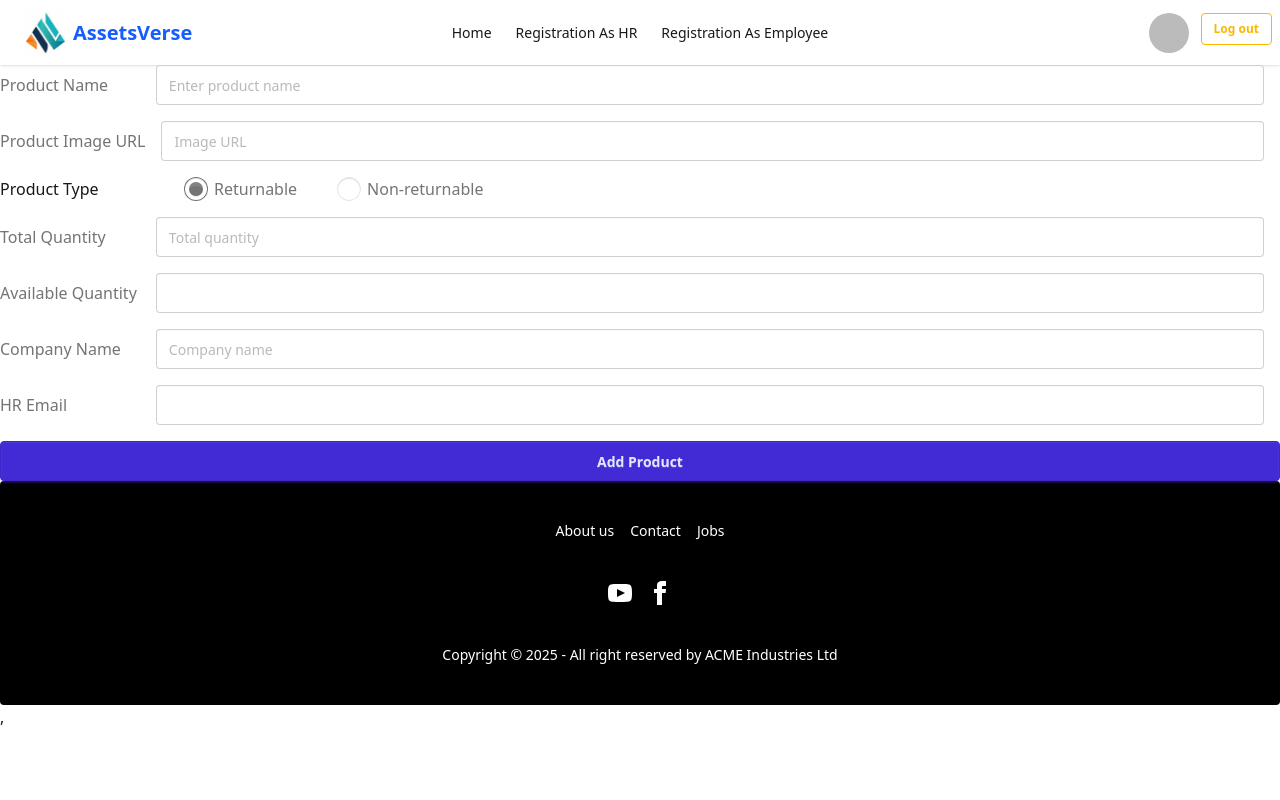
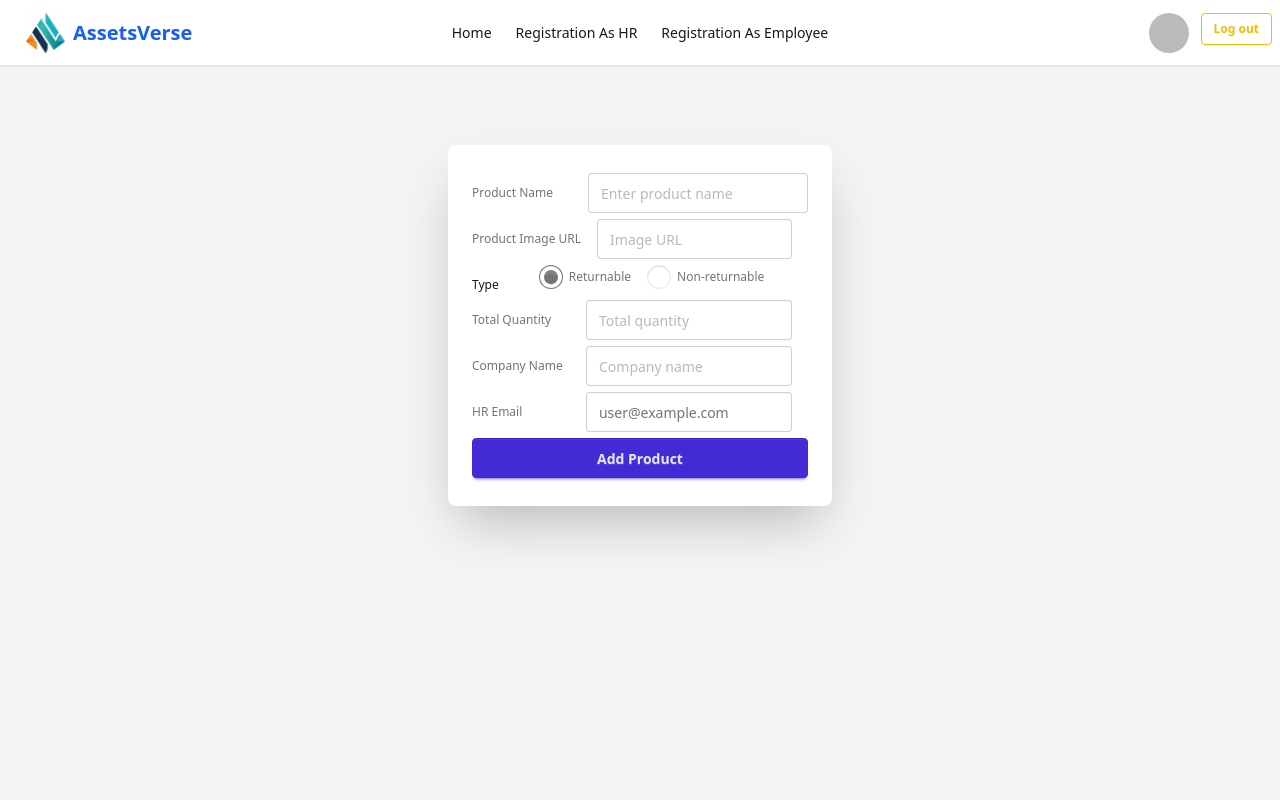
Before and after one commit to Sadeed978/AssetVerse-cleint, a React (Vite) app: page /AddAssert in a window 1280 px wide. Shown: the top 800 px of the page. Built offline with nearby package versions, Linux system fonts and the light colour scheme; no server answers; sample sign-in values are in the browser's storage.

Commit message:
the assert part

```diff
--- a/src/Pages/AddAssert.jsx
+++ b/src/Pages/AddAssert.jsx
@@ -1,11 +1,24 @@
-import React from 'react';
+import React,{use, useState}from 'react';
 import { useForm } from 'react-hook-form';
 import { toast } from 'react-toastify';
+import AuthContext from '../contexts/AuthContexts';
+import { useEffect } from 'react';
 const AddAssert = () => {
     const { register, handleSubmit } = useForm();
+    const {user}=use(AuthContext)
+    const [companyName,SetCompanyName]=useState(null);
+    useEffect(() => {
+        if (user){
+         fetch(`http://localhost:3000/users/${user?.email}`)
+         .then(res => res.json())
+         .then(data => {
+             SetCompanyName(data.companyName)
+         })
+         .catch(error => console.error('Error fetching user data:', error));
+        }
+     },[user] );
+    const onSubmit = data => {
 
-    const onSubmit = data => {
-        console.log(data);
         fetch('http://localhost:3000/assets', {
             method: 'POST',
             headers: {
@@ -15,7 +28,6 @@ const AddAssert = () => {
         })
             .then(res => res.json())
             .then(result => {
-                console.log(result);
                 toast.success('Product added successfully!');
             })
             .catch(error => {
@@ -23,12 +35,17 @@ const AddAssert = () => {
 
             });
     };
+
     return (
-        <div>
+        <div className="items-center  justify-center min-h-screen bg-gray-100 p-20">
+            <div className="card bg-base-100  max-w-sm shrink-0 shadow-2xl mx-auto ">
+                <div className="card-body">
                 <form onSubmit={handleSubmit(onSubmit)} className="space-y-4">
+                      <fieldset className="fieldset">
+
 
                             {/* Product Name */}
-                <label className="label mr-4 flex items-center gap-4">
+                            <label className="label  items-center gap-4">
                                 <span className="label-text w-40">Product Name</span>
                                 <input
                                     type="text"
@@ -39,7 +56,7 @@ const AddAssert = () => {
                             </label>
 
                             {/* Product Image */}
-                <label className="label mr-4 flex items-center gap-4">
+                            <label className="label mr-4 items-center gap-4">
                                 <span className="label-text w-40">Product Image URL</span>
                                 <input
                                     type="text"
@@ -50,8 +67,8 @@ const AddAssert = () => {
                             </label>
 
                             {/* Product Type (Radio - SAME STYLE) */}
-                <div className="flex items-center gap-6">
-                    <span className="label-text w-40">Product Type</span>
+                            <div className="items-center ">
+                                <span className="label-text w-40 mr-10">Type</span>
 
                                 <label className="label mr-4">
                                     <input
@@ -76,7 +93,7 @@ const AddAssert = () => {
                             </div>
 
                             {/* Product Quantity */}
-                <label className="label mr-4 flex items-center gap-4">
+                            <label className="label mr-4 items-center gap-4">
                                 <span className="label-text w-40">Total Quantity</span>
                                 <input
                                     type="number"
@@ -86,34 +103,23 @@ const AddAssert = () => {
                                 />
                             </label>
 
-                {/* Available Quantity (readonly) */}
-                <label className="label mr-4 flex items-center gap-4">
-                    <span className="label-text w-40">Available Quantity</span>
-                    <input
-                        type="number"
-                        {...register('availableQuantity')}
-                        className="input input-bordered w-full"
-                        readOnly
-                    />
-                </label>
 
-                {/* Company Name */}
-                <label className="label mr-4 flex items-center gap-4">
+                            <label className="label mr-4 items-center gap-4">
                                 <span className="label-text w-40">Company Name</span>
                                 <input
                                     type="text"
-                        {...register('companyName', { required: true })}
+                                    {...register('companyName', { required: true })} defaultValue={companyName}
                                     className="input input-bordered w-full"
                                     placeholder="Company name"
                                 />
                             </label>
 
-                {/* HR Email */}
-                <label className="label mr-4 flex items-center gap-4">
+
+                            <label className="label mr-4 items-center gap-4">
                                 <span className="label-text w-40">HR Email</span>
                                 <input
                                     type="email"
-                        {...register('hrEmail')}
+                                    {...register('hrEmail')} defaultValue={user?.email}
                                     className="input input-bordered w-full"
                                     readOnly
                                 />
@@ -131,7 +137,12 @@ const AddAssert = () => {
                                 Add Product
                             </button>
 
+
+                    </fieldset>
                     </form>
+                </div>
+            </div>
+
 
 
         </div>
--- a/src/Pages/HRRegistration.jsx
+++ b/src/Pages/HRRegistration.jsx
@@ -6,6 +6,8 @@ import { toast } from 'react-toastify';
 const HRRegistration = () => {
     const { setUser, createUser, } = use(AuthContext);
     const { register, handleSubmit } = useForm();
+    let limit=5;
+    let currentEmployees=0;
     const handleRegistration = (data) => {
 
         createUser(data.email, data.password)
@@ -21,7 +23,11 @@ const HRRegistration = () => {
                     companyLogo: data.companyLogo,
                     password: data.password,
                     dateOfBirth: data.dateOfBirth,
-                    role: 'hr'
+                    role: 'hr',
+                    packageLimit: limit,
+                    currentEmployees:currentEmployees,
+                    subscription: "basic"
+
                 };
                 fetch('http://localhost:3000/users', {
                     method: 'POST',
```
Lines whose indentation alone changed are shown as unchanged.
